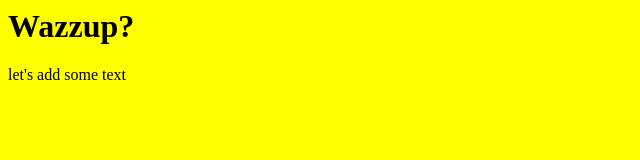
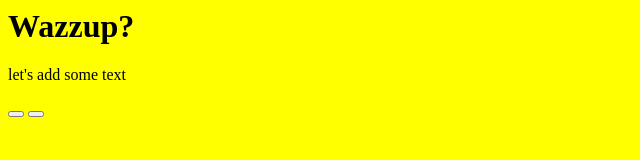
Before and after one commit to Iammagneat/TestRepo1, a plain HTML site: page index.html in a window 1280 px wide. Shown: the full height of the page, 0-640 px from the left. Drawn offline with Linux system fonts and the light colour scheme.

Commit message:
added 2 buttons

```diff
--- a/index.html
+++ b/index.html
@@ -7,6 +7,8 @@
 <body>
   <h1>Wazzup?</h1>
   <p>let's add some text</p>
+  <button type="button" name="Push me"></button>
+  <button onclick="Display Date"></button>
 </body>
 
 </html>
```
